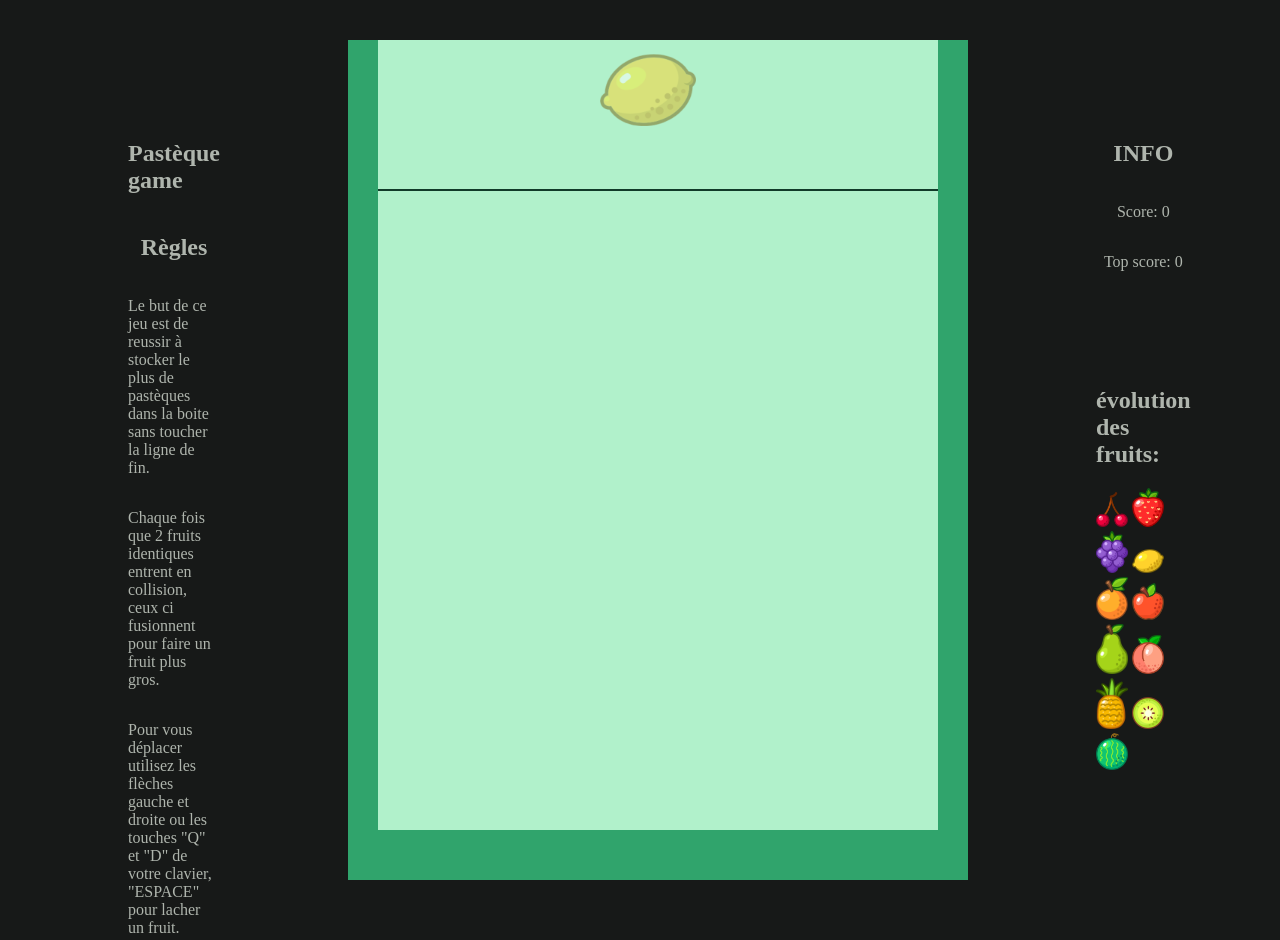
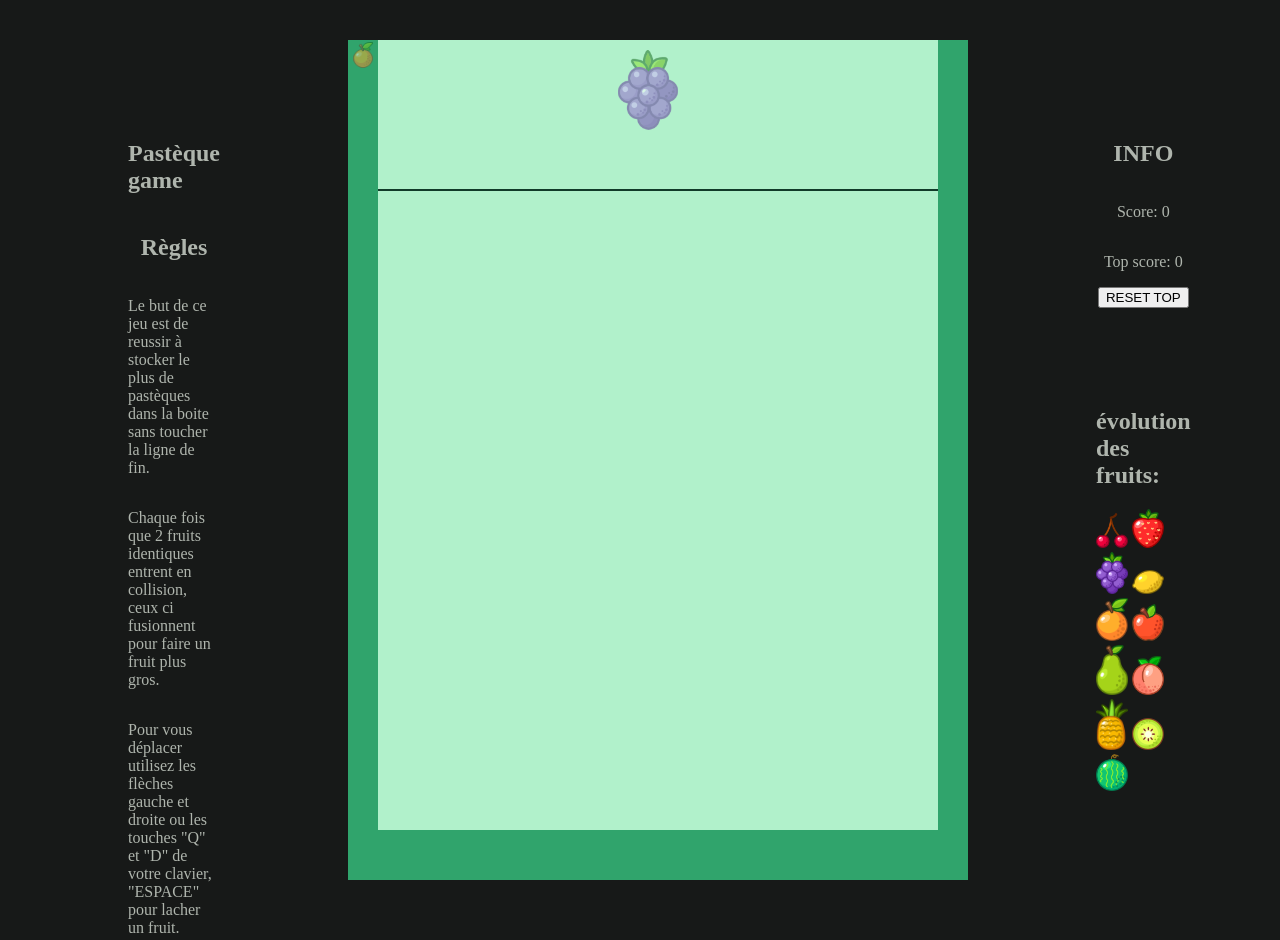
Before and after one commit to ybeneito/pasteques-game, a website built with Vite: page index.html in a window 1280 px wide. Shown: the top 940 px of the page. Built offline with nearby package versions, Linux system fonts and the light colour scheme; a web font is replaced by a local one.

Commit message:
affichage nextfruit need refacto & reset score

```diff
--- a/index.html
+++ b/index.html
@@ -2,7 +2,7 @@
 <html lang="en">
   <head>
     <meta charset="UTF-8" />
-    <link rel="icon" type="image/svg+xml" href="/vite.svg" />
+    <link rel="icon" type="image/svg+xml" href="/watermelon.png" />
     <meta name="viewport" content="width=device-width, initial-scale=1.0" />
     <link rel="stylesheet" href="/style.css" />
     <title>Pastèques-game</title>
@@ -22,6 +22,7 @@
         <h1>INFO</h1>
         <p>Score: <span id="displayScore"></span></p>
         <p>Top score: <span id="displayTopScore"></span></p>
+        <button id="resetScore">RESET TOP</button>
         <div class="margin-top">
           <h2>évolution des fruits: </h2>
           <div>
--- a/main.js
+++ b/main.js
@@ -1,8 +1,9 @@
 import { Engine, Render, Runner, World, Events, Bodies, Body, Sleeping } from "matter-js"
-import { AddNewFruit } from "./modules/addNewFruit"
+import { AddNewFruit, AddNewFruit2 } from "./modules/addNewFruit"
 import { getBox } from "./modules/box"
 import { FRUITS } from "./modules/fruits"
 
+const resetScore = document.getElementById('resetScore')
 const displayScore = document.getElementById('displayScore')
 let score = 0
 displayScore.innerHTML = score
@@ -37,9 +38,17 @@ const world = engine.world
 getBox(world)
 
 // Gestion du fruit utilisé
-let currentFruit = {label: "",radius: "",color: ""}
+/**
+ let currentFruit = {label: "",radius: "",color: ""}
 currentFruit = AddNewFruit(currentFruit)
-World.add(world, [currentFruit])
+ */
+
+let pair = AddNewFruit2()
+let currentFruit = pair[0]
+let nextFruit = pair[1]
+console.log("main current: ", pair)
+
+World.add(world, pair)
 
 // Render de l'app
 Render.run(render)
@@ -82,8 +91,13 @@ Runner.run(runner, engine)
           disableAction = true;
           Sleeping.set(currentFruit, false)
           setTimeout(() => {
-              currentFruit = AddNewFruit(currentFruit)
-              World.add(world, currentFruit)
+              console.log('getNewCalled:', nextFruit)
+              World.remove(world, nextFruit)
+              let currentPair = AddNewFruit2(nextFruit)
+              console.log('currentPair:', currentPair)
+              currentFruit = currentPair[0]
+              nextFruit = currentPair[1]
+              World.add(world, [currentFruit, nextFruit])
               disableAction = false;
           }, 1000);
           break;
@@ -142,3 +156,9 @@ Events.on(engine, 'collisionStart', (event) => {
     }
   )
 })
+
+// Si bug de topScore possibilité de l'éffacer
+resetScore.addEventListener("click", () => {
+  localStorage.setItem("topScore", 0)
+  window.location.reload()
+})
--- a/modules/addNewFruit.js
+++ b/modules/addNewFruit.js
@@ -7,10 +7,8 @@ export const AddNewFruit = (current) => {
   let fruit
     // Permet de ne pas avoir 2 fois le même fruit et de rappeler récursivement AddNewFruit
     if(current.label === f.label) {
-
       return AddNewFruit(current)
     } else {
-
       fruit = Bodies.circle(300,50, f.radius, {
         label: f.label,
         isSleeping: true,
@@ -27,3 +25,90 @@ export const AddNewFruit = (current) => {
     }
     return fruit
 }
+
+const base = Bodies.circle(0,0,0, {
+  isStatic: true,
+  label: "base",
+  render: {
+    fillStyle: '#000000',
+  }
+})
+
+export const AddNewFruit2 = (old = base) => {
+  console.log("addNew2 old: ", old.label)
+  console.log('addNew2 base: ', base.label)
+  let newFruit, newNext, f, fNew
+  if(old.label === base.label) {
+    console.log("2 fruits demandés")
+    let rdmIndex = Math.floor(Math.random() * 5)
+    let rdmIndexNext = Math.floor(Math.random() * 5)
+    if(rdmIndex === rdmIndexNext) {
+      console.log("rerun")
+      return AddNewFruit2(old)
+    }
+    f = FRUITS[rdmIndex]
+    newFruit = Bodies.circle(300,50, f.radius, {
+      label: f.label,
+      isSleeping: true,
+      render: {
+        fillStyle: f.color,
+        sprite: {
+          texture: `/${f.label}.png`,
+          xScale: (f.radius - 5) / 100 ,
+          yScale: (f.radius - 5) / 100
+        }
+      },
+      restitution: 0.2
+    }
+  )
+
+  fNew = FRUITS[rdmIndexNext]
+  newNext = Bodies.circle(15,15,15, {
+    label: fNew.label,
+    isSleeping: true,
+    render: {
+      fillStyle: fNew.color,
+      sprite: {
+        texture: `/${fNew.label}.png`,
+        xScale: (15 - 5) / 100 ,
+        yScale: (15 - 5) / 100
+      }
+    }
+  })
+  } else {
+    console.log("1 fruit demandé: ", old)
+    const index = FRUITS.findIndex(fruit => fruit.label === old.label)
+    let nF = FRUITS[index]
+    console.log("newFruit: ", nF)
+    newFruit = Bodies.circle(300,50, nF.radius, {
+      label: nF.label,
+      isSleeping: true,
+      render: {
+        fillStyle: nF.color,
+        sprite: {
+          texture: `/${nF.label}.png`,
+          xScale: (nF.radius - 5) / 100 ,
+          yScale: (nF.radius - 5) / 100
+        }
+      },
+      restitution: 0.2
+    })
+
+    let randomIndex = Math.floor(Math.random() * 5)
+    let nN = FRUITS[randomIndex]
+    newNext = Bodies.circle(15,15,15, {
+      label: nN.label,
+      isSleeping: true,
+      render: {
+        fillStyle: nN.color,
+        sprite: {
+          texture: `/${nN.label}.png`,
+          xScale: (15 - 5) / 100 ,
+          yScale: (15 - 5) / 100
+        }
+      }
+    })
+  }
+  console.log("newNext: ", newNext)
+    return [newFruit, newNext]
+}
--- a/modules/fruits.js
+++ b/modules/fruits.js
@@ -1,66 +1,66 @@
 export const FRUITS = [
     {
         label: "cherry",
-        radius: 40 / 2,
-        color: "#F20306",
+        radius: 20,
+        color: "#F2003C",
       },
       {
         label: "strawberry",
-        radius: 50 / 2,
-        color: "#FF624C",
+        radius: 25,
+        color: "#FF2B2B",
         score: 2
       },
       {
         label: "grape",
-        radius: 72 / 2,
-        color: "#A969FF",
+        radius: 36,
+        color: "#905BCD",
         score: 4
       },
       {
         label: "lemon",
-        radius: 85 / 2,
-        color: "#FFAF02",
+        radius: 42,
+        color: "#FFEB2B",
         score: 8
       },
       {
         label: "orange",
-        radius: 106 / 2,
-        color: "#FC8611",
+        radius: 53,
+        color: "#FFAD2B",
         score: 16
       },
       {
         label: "apple",
-        radius: 140 / 2,
+        radius: 70,
         color: "#F41615",
         score: 32
       },
       {
         label: "pear",
-        radius: 160 / 2,
+        radius: 80,
         color: "#FDF176",
         score: 64
       },
       {
         label: "peach",
-        radius: 196 / 2,
+        radius: 98,
         color: "#FEB6AC",
         score: 128
       },
       {
         label: "pineapple",
-        radius: 220 / 2,
+        radius: 110,
         color: "#F7E608",
         score: 248
       },
       {
         label: "kiwi",
-        radius: 270 / 2,
+        radius: 135,
         color: "#89CE13",
         score: 496
       },
       {
         label: "watermelon",
-        radius: 300 / 2,
+        radius: 150,
         color: "#26AA1E",
         score: 1000
       },
```
